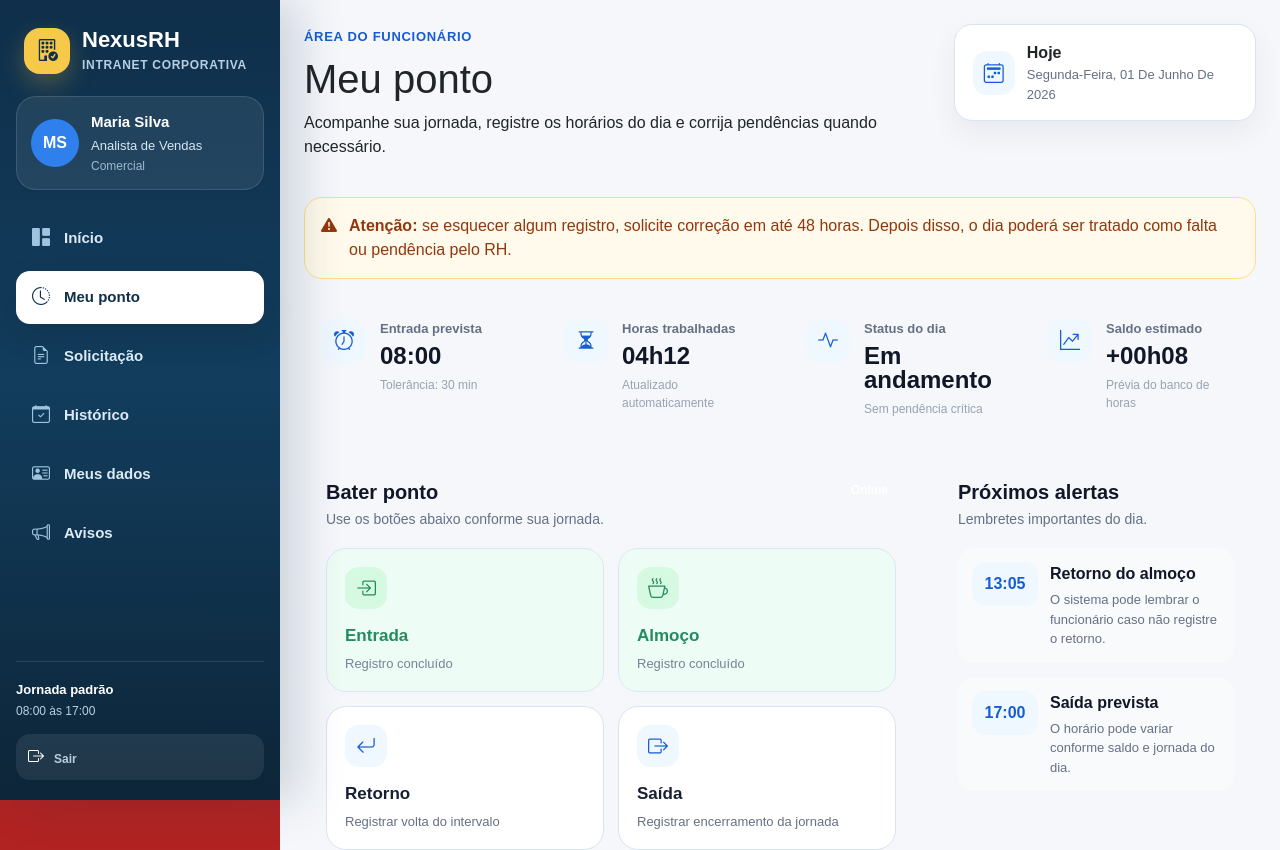
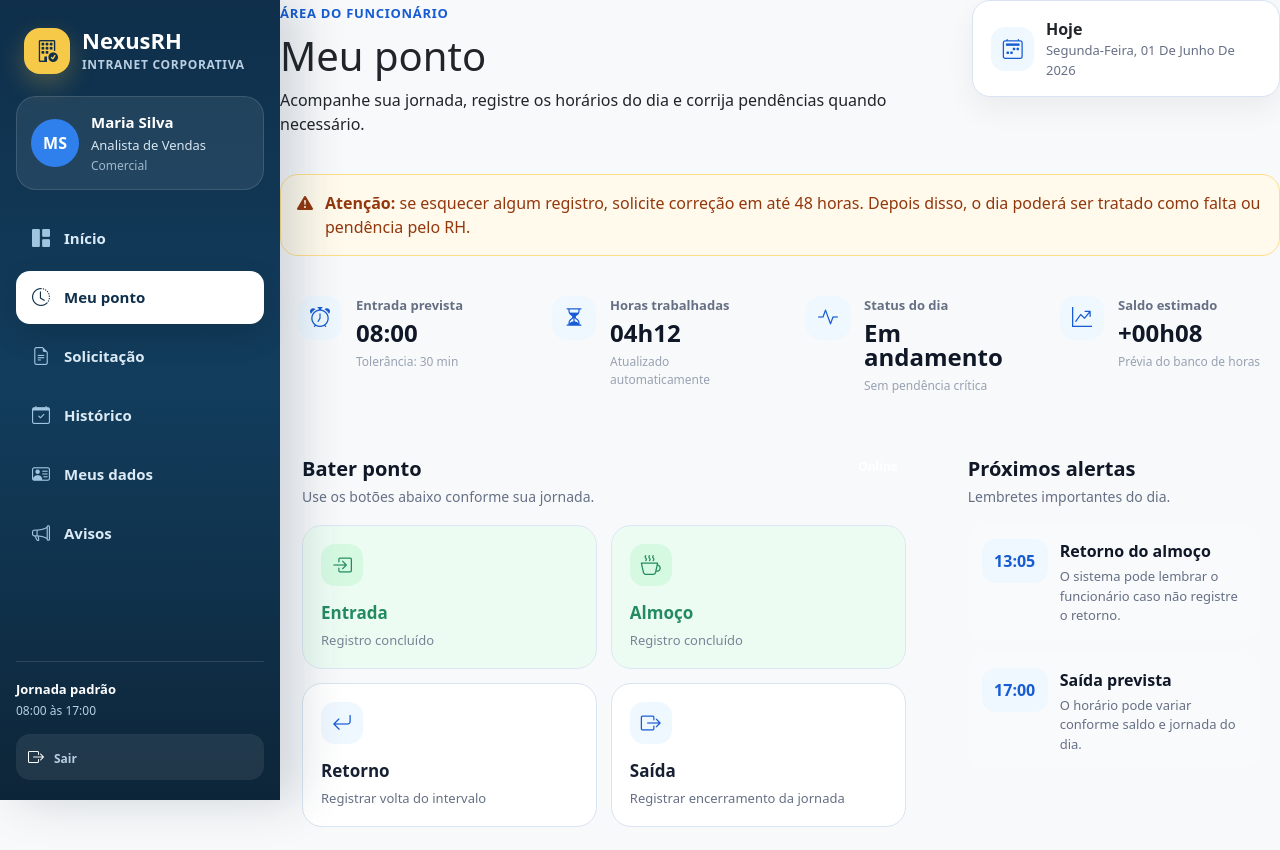
Before and after one commit to gavar-dev/sistema-gestao-absenteismo, an Angular app: page /meus-pontos in a window 1280 px wide. Shown: the top 850 px of the page. Built offline with nearby package versions, Linux system fonts and the light colour scheme.

Commit message:
feat(layout): estrutura layout principal da aplicação

```diff
--- a/src/app/app.css
+++ b/src/app/app.css
@@ -0,0 +1,15 @@
+.app-content {
+  min-height: 100vh;
+  background: var(--bs-tertiary-bg);
+}
+
+.login-content {
+  min-height: 100vh;
+  background: var(--bs-tertiary-bg);
+}
+
+@media (min-width: 992px) {
+  .app-content {
+    margin-left: 280px;
+  }
+}
--- a/src/app/app.html
+++ b/src/app/app.html
@@ -1,5 +1,5 @@
-<app-sidebar></app-sidebar>
+<app-sidebar *ngIf="mostrarSidebar()"></app-sidebar>
 
-<main class="app-content">
+<main [class.app-content]="mostrarSidebar()" [class.login-content]="!mostrarSidebar()">
   <router-outlet></router-outlet>
 </main>
--- a/src/app/app.ts
+++ b/src/app/app.ts
@@ -1,11 +1,12 @@
-import { Component, signal } from '@angular/core';
+import { Component, DOCUMENT, Inject, signal } from '@angular/core';
 import { Router, RouterOutlet } from '@angular/router';
 import { Sidebar } from './shared/sidebar/sidebar';
+import { CommonModule } from '@angular/common';
 
 @Component({
   selector: 'app-root',
   standalone: true,
-  imports: [RouterOutlet, Sidebar],
+  imports: [RouterOutlet, Sidebar, CommonModule],
   templateUrl: './app.html',
   styleUrl: './app.css'
 })
@@ -17,4 +18,18 @@ export class App {
   // esconderSidebar(): boolean {
   //   return this.router.url === '/login';
   // }
+
+  constructor(
+    public router: Router,
+    @Inject(DOCUMENT) private document: Document
+  ) {}
+
+  ngOnInit(): void {
+    const temaSalvo = localStorage.getItem('tema');
+    this.document.documentElement.setAttribute('data-bs-theme', temaSalvo === 'dark' ? 'dark' : 'light');
+  }
+
+  mostrarSidebar(): boolean {
+    return !this.router.url.startsWith('/login');
+  }
 }
--- a/src/styles.css
+++ b/src/styles.css
@@ -2,7 +2,7 @@
 /* @import "bootstrap/dist/css/bootstrap.min.css";
 @import "bootstrap-icons/font/bootstrap-icons.css"; */
 
-* {
+/* * {
   box-sizing: border-box;
 }
 
@@ -23,4 +23,24 @@ body {
   padding: 24px;
   min-height: 100vh;
   background: #f5f7fb;
+} */
+
+
+html,
+body {
+  min-height: 100%;
 }
+
+body {
+  background: var(--bs-tertiary-bg);
+}
+
+.card,
+.alert,
+.btn,
+.form-control,
+.form-select,
+.list-group-item,
+.offcanvas {
+  transition: background-color .2s ease, border-color .2s ease, color .2s ease;
+}
```
Also changed, not shown: src/app/app.routes.ts (+9 -6 lines).
